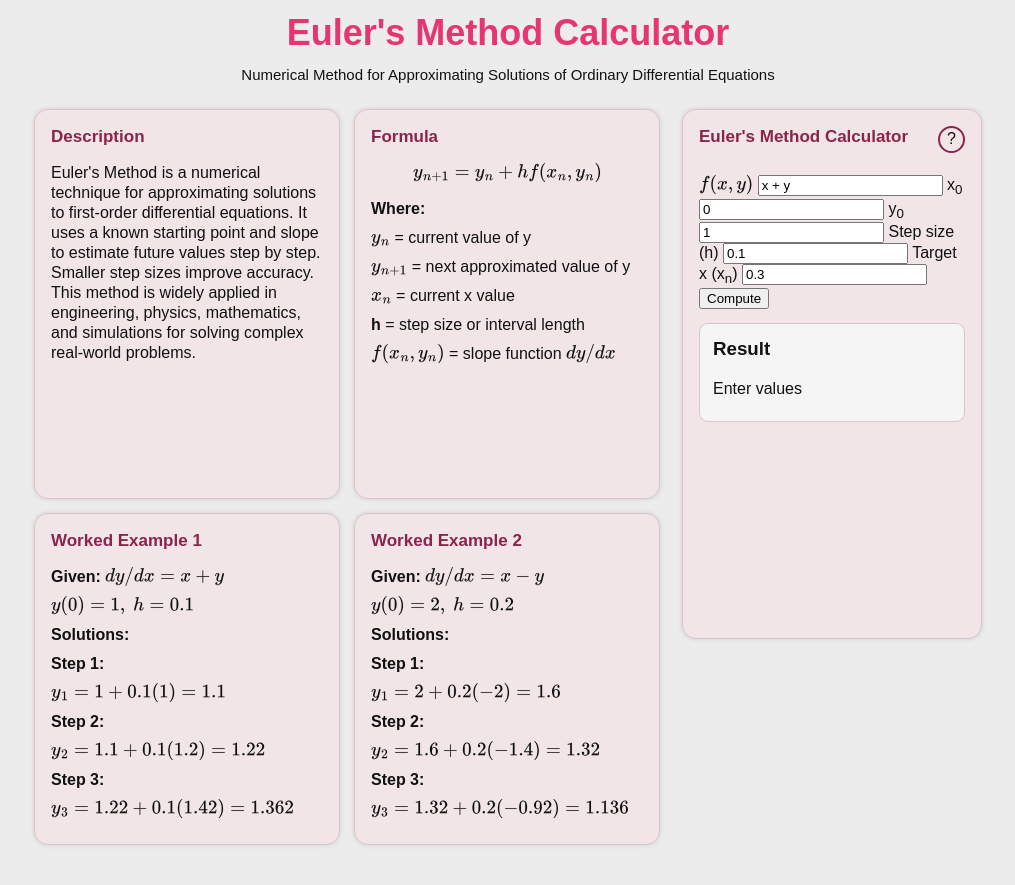
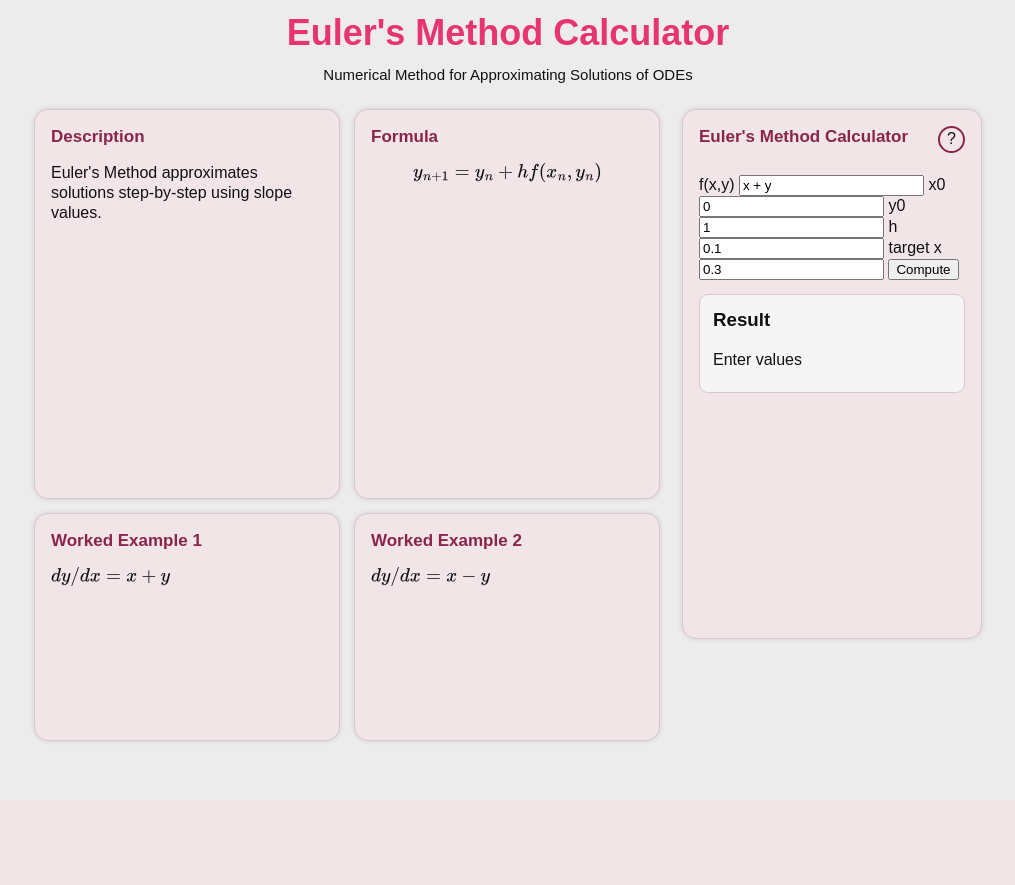
Before and after one commit to castoricodonna123-debug/eulers-method-calculator, a Flask app: page / in a window 1280 px wide. Shown: the whole page, without its empty margins (132-1147 px from the left). After the commit the page ends 743 px from the top, so only its background shows below. Run offline with Flask 3, Linux system fonts and the light colour scheme.

Commit message:
Update index.html

```diff
--- a/templates/index.html
+++ b/templates/index.html
@@ -13,93 +15,66 @@
     </script>
     <script defer src="https://cdn.jsdelivr.net/npm/mathjax@3/es5/tex-svg.js"></script>
 </head>
+
 <body>
+
 <header class="site-header">
     <h1>Euler's Method Calculator</h1>
-        <p>Numerical Method for Approximating Solutions of Ordinary Differential Equations</p>
+    <p>Numerical Method for Approximating Solutions of ODEs</p>
 </header>
 
 <main class="layout">
+
     <div class="left-grid">
+
         <section class="card description">
             <h2>Description</h2>
-                <p>
-                    Euler's Method is a numerical technique for approximating solutions to first-order
-                    differential equations. It uses a known starting point and slope to estimate future
-                    values step by step. Smaller step sizes improve accuracy. This method is widely applied
-                    in engineering, physics, mathematics, and simulations for solving complex real-world
-                    problems.
-                </p>
+            <p>Euler's Method approximates solutions step-by-step using slope values.</p>
         </section>
 
         <section class="card formula-card">
             <h2>Formula</h2>
             <div class="formula">\[ y_{n+1}=y_n+h f(x_n,y_n) \]</div>
-                <p><strong>Where:</strong></p>
-                <p><strong>\(y_n\)</strong> = current value of y</p>
-                <p><strong>\(y_{n+1}\)</strong> = next approximated value of y</p>
-                <p><strong>\(x_n\)</strong> = current x value</p>
-                <p><strong>h</strong> = step size or interval length</p>
-                <p><strong>\(f(x_n,y_n)\)</strong> = slope function \(dy/dx\)</p>
         </section>
 
         <section class="card example">
             <h2>Worked Example 1</h2>
-                <p><strong>Given:</strong> \( dy/dx=x+y \)</p>
-                <p>\( y(0)=1,\ h=0.1 \)</p>
-                <p><strong>Solutions:</strong></p>
-                <p><strong>Step 1:</strong></p>
-                <p>\( y_1=1+0.1(1)=1.1 \)</p>
-                <p><strong>Step 2:</strong></p>
-                <p>\( y_2=1.1+0.1(1.2)=1.22 \)</p>
-                <p><strong>Step 3:</strong></p>
-                <p>\( y_3=1.22+0.1(1.42)=1.362 \)</p>
+            <p>\( dy/dx=x+y \)</p>
         </section>
 
         <section class="card example">
             <h2>Worked Example 2</h2>
-                <p><strong>Given:</strong> \( dy/dx=x-y \)</p>
-                <p>\( y(0)=2,\ h=0.2 \)</p>
-                <p><strong>Solutions:</strong></p>
-                <p><strong>Step 1:</strong></p>
-                <p>\( y_1=2+0.2(-2)=1.6 \)</p>
-                <p><strong>Step 2:</strong></p>
-                <p>\( y_2=1.6+0.2(-1.4)=1.32 \)</p>
-                <p><strong>Step 3:</strong></p>
-                <p>\( y_3=1.32+0.2(-0.92)=1.136 \)</p>
+            <p>\( dy/dx=x-y \)</p>
         </section>
+
     </div>
 
     <aside class="card calculator-card">
+
         <div class="calculator-title">
             <h2>Euler's Method Calculator</h2>
             <span>?</span>
         </div>
 
         <form method="post">
-                <label>
-                    \( f(x,y) \)
-                    <input name="expression" value="{{ form.expression }}" placeholder="x + y" required>
+            <label>f(x,y)
+                <input name="expression" value="{{ form.expression }}" required>
             </label>
 
-                <label>
-                    x<sub>0</sub>
-                    <input name="x0" type="number" step="any" value="{{ form.x0 }}" required>
+            <label>x0
+                <input name="x0" type="number" value="{{ form.x0 }}" required>
             </label>
 
-                <label>
-                    y<sub>0</sub>
-                    <input name="y0" type="number" step="any" value="{{ form.y0 }}" required>
+            <label>y0
+                <input name="y0" type="number" value="{{ form.y0 }}" required>
             </label>
 
-                <label>
-                    Step size (h)
-                    <input name="h" type="number" step="any" value="{{ form.h }}" required>
+            <label>h
+                <input name="h" type="number" value="{{ form.h }}" required>
             </label>
 
-                <label>
-                    Target x (x<sub>n</sub>)
-                    <input name="target_x" type="number" step="any" value="{{ form.target_x }}" required>
+            <label>target x
+                <input name="target_x" type="number" value="{{ form.target_x }}" required>
             </label>
 
             <button type="submit">Compute</button>
```
Also changed, not shown: other parts of templates/index.html (+45 -0 lines). Lines whose indentation alone changed are shown as unchanged.
